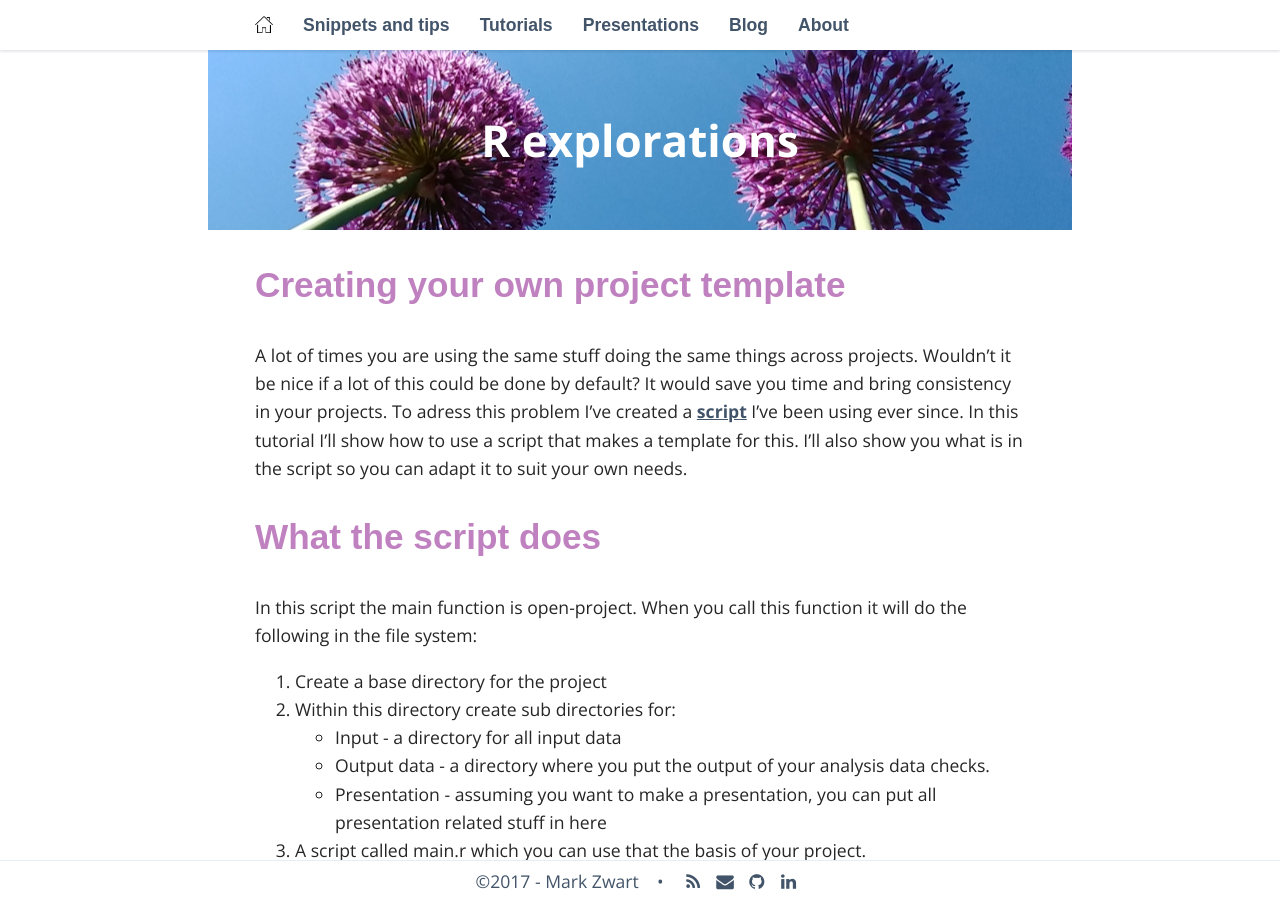
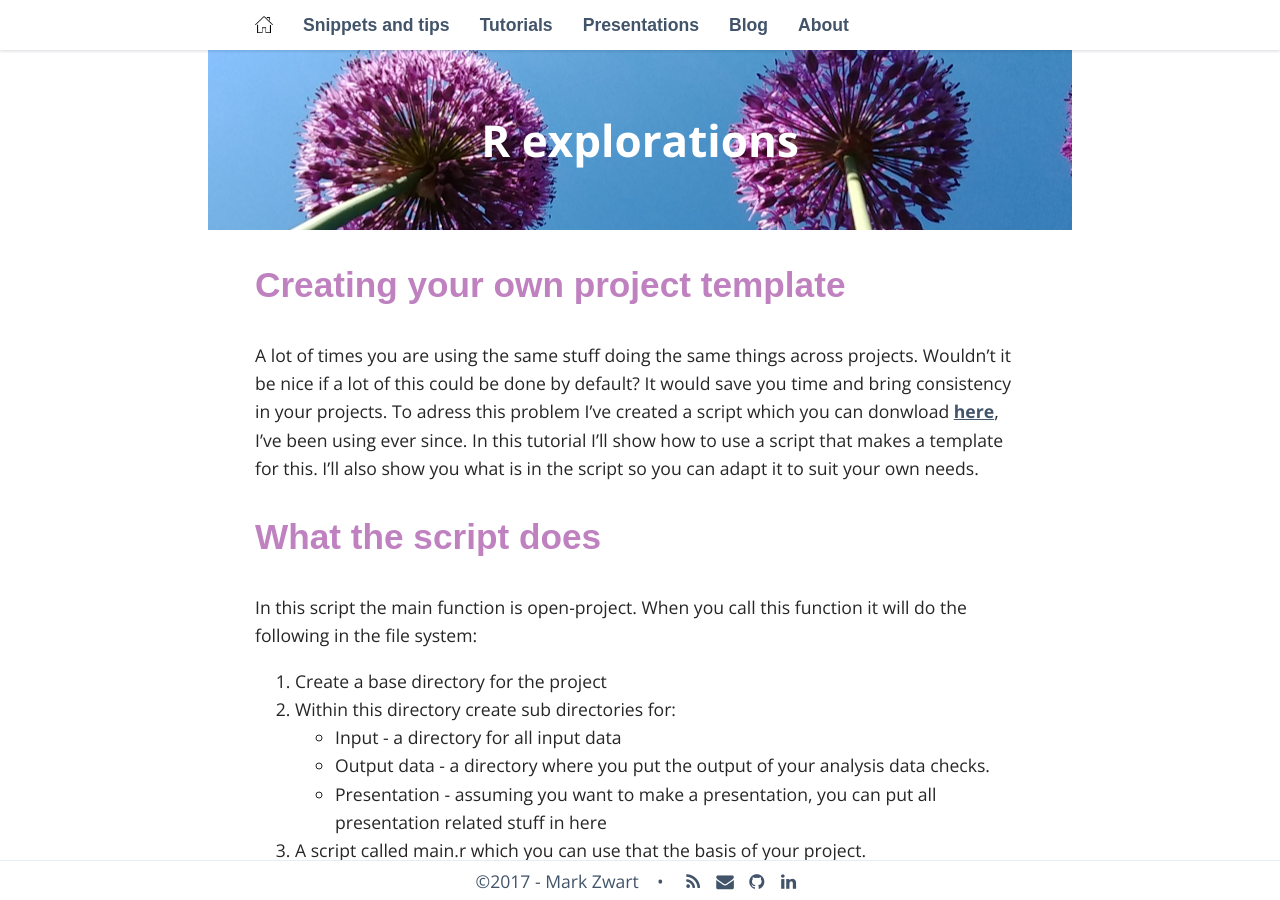
Before and after one commit to mark-me/mark-me.github.io, a Jekyll site: the page built from _pages/tutorials/creating-your-own-project-template.md, in a window 1280 px wide and 900 px high. Built offline with Jekyll 4.4.1, drawn with Linux system fonts in a browser that asks for light colours; nearby versions of some CDN libraries; some web fonts are replaced; comment, search, counter and statistics services are not loaded.

Commit message:
Add script download link

```diff
--- a/_pages/tutorials/creating-your-own-project-template.md
+++ b/_pages/tutorials/creating-your-own-project-template.md
@@ -5,7 +5,7 @@ comments: true
 permalink: /project-template/
 ---
 
-A lot of times you are using the same stuff doing the same things across projects. Wouldn't it be nice if a lot of this could be done by default? It would save you time and bring consistency in your projects. To adress this problem I've created a [script](https://gist.githubusercontent.com/mark-me/9815ffab041a5aebd410d21343a8128c/raw/c549cbe56722178053010e47a98c9100b19cbbab/project.R) I've been using ever since. In this tutorial I'll show how to use a script that makes a template for this. I'll also show you what is in the script so you can adapt it to suit your own needs.
+A lot of times you are using the same stuff doing the same things across projects. Wouldn't it be nice if a lot of this could be done by default? It would save you time and bring consistency in your projects. To adress this problem I've created a script which you can donwload <a href="https://gist.githubusercontent.com/mark-me/9815ffab041a5aebd410d21343a8128c/raw/c549cbe56722178053010e47a98c9100b19cbbab/project.R" target="_blank">here</a>, I've been using ever since. In this tutorial I'll show how to use a script that makes a template for this. I'll also show you what is in the script so you can adapt it to suit your own needs.
 
 # What the script does
 
```
